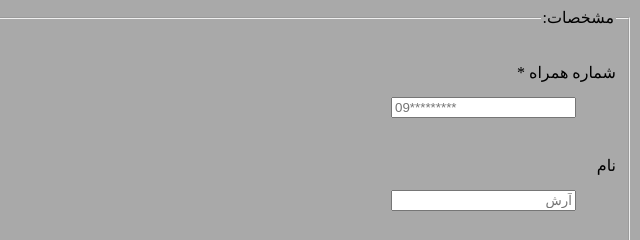
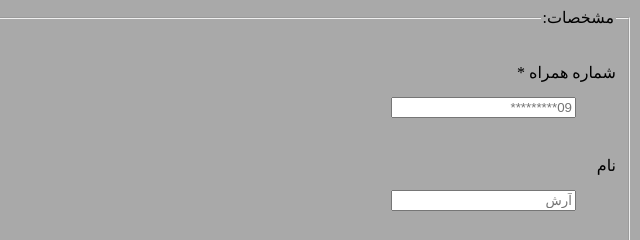
Before and after one commit to didi1367/t1, a plain HTML site: page index.html in a window 1280 px wide. Shown: the top 240 px of the page, 640-1280 px from the left. Drawn offline with Linux system fonts and the light colour scheme; a web font is replaced by a local one.

Commit message:
tel --> number

```diff
--- a/index.html
+++ b/index.html
@@ -37,7 +37,7 @@
 
             <dl class="kutah">
                 <dt> <label for="mobile">شماره همراه *</label> </dt>
-                <dd><input type="tel" id="mobile" name="cmobile" maxlength="11" placeholder="09*********" pattern="[0-9]{11}" title="شماره 11 رقمی تلفن(فقط عدد)" required>
+                <dd><input type="number" id="mobile" name="cmobile" maxlength="11" placeholder="09*********" pattern="[0-9]{11}" title="شماره 11 رقمی تلفن(فقط عدد)" required>
                 </dd>
 
                 <dt> <label for="name">نام</label> </dt>
```
